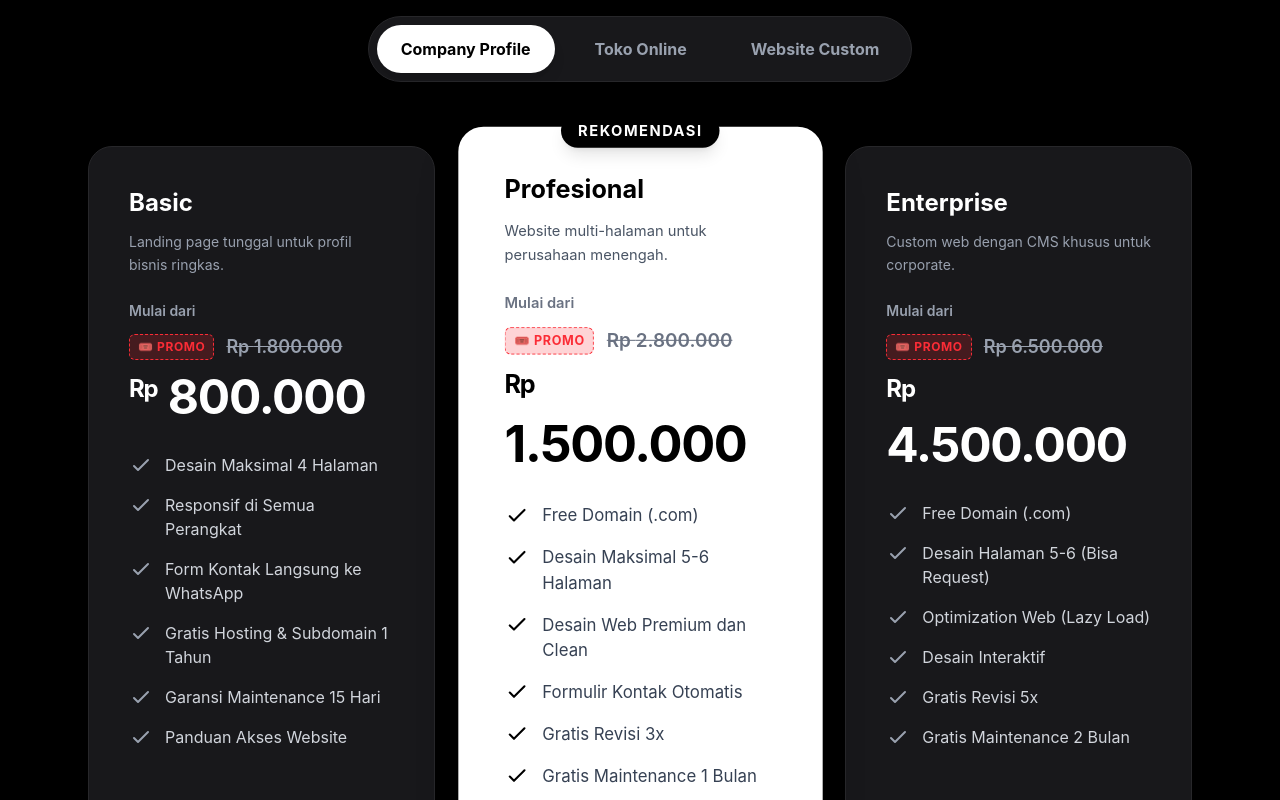
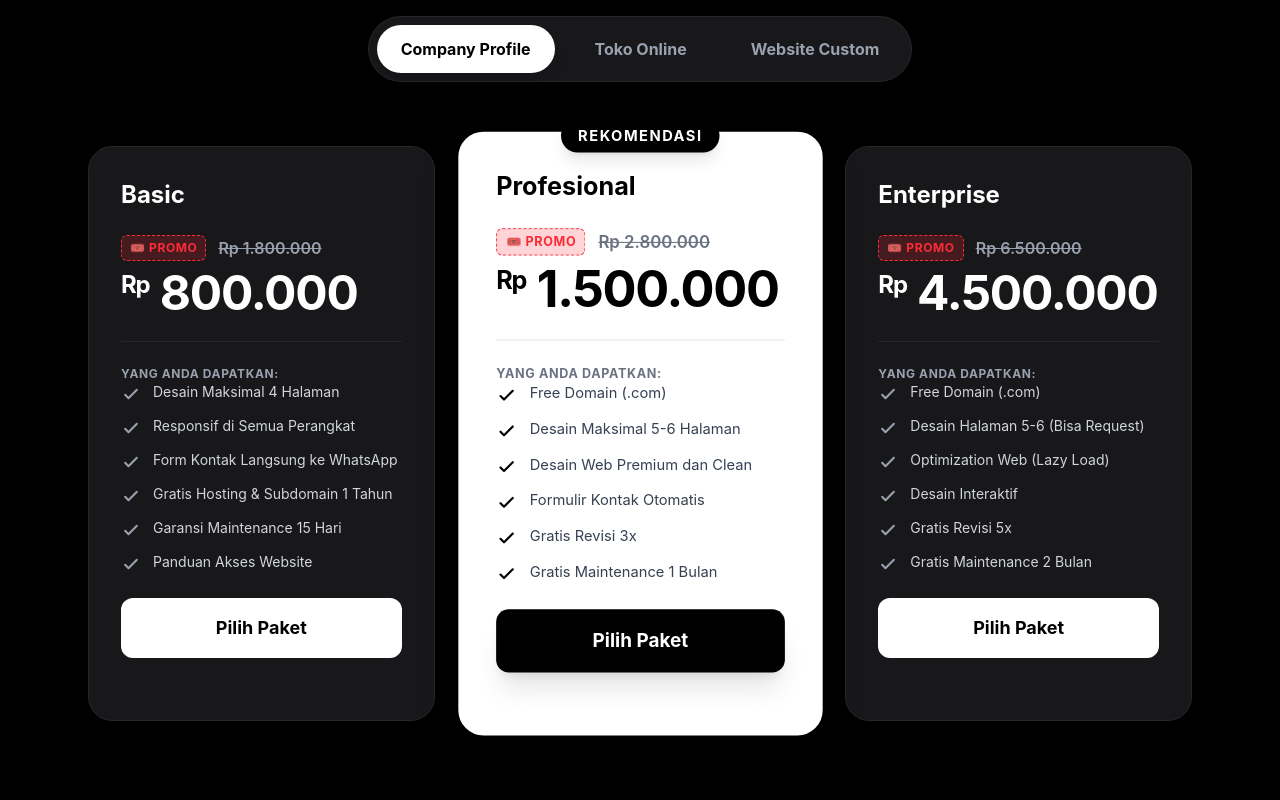
Before and after one commit to Sanzzyy/syzen-official-site, a React (Vite) app: page / in a window 1280 px wide. Shown: the part 3040-3840 px from the top of the page. Built offline with nearby package versions, Linux system fonts and the light colour scheme.

Commit message:
update layout pricing

```diff
--- a/src/components/Pricing.jsx
+++ b/src/components/Pricing.jsx
@@ -3,13 +3,13 @@ import { useState } from "react";
 export default function Pricing() {
   const [activeTab, setActiveTab] = useState("Company Profile");
 
+  // Data tetap sama persis seperti sebelumnya
   const pricingData = {
     "Company Profile": [
       {
         name: "Basic",
         originalPrice: "1.800.000",
         price: "800.000",
-        description: "Landing page tunggal untuk profil bisnis ringkas.",
         features: [
           "Desain Maksimal 4 Halaman",
           "Responsif di Semua Perangkat",
@@ -24,7 +24,6 @@ export default function Pricing() {
         name: "Profesional",
         originalPrice: "2.800.000",
         price: "1.500.000",
-        description: "Website multi-halaman untuk perusahaan menengah.",
         features: [
           "Free Domain (.com)",
           "Desain Maksimal 5-6 Halaman",
@@ -39,7 +38,6 @@ export default function Pricing() {
         name: "Enterprise",
         originalPrice: "6.500.000",
         price: "4.500.000",
-        description: "Custom web dengan CMS khusus untuk corporate.",
         features: [
           "Free Domain (.com)",
           "Desain Halaman 5-6 (Bisa Request)",
@@ -57,7 +55,6 @@ export default function Pricing() {
         name: "Starter Store",
         originalPrice: "3.800.000",
         price: "2.500.000",
-        description: "Katalog online simpel dengan checkout via WA.",
         features: [
           "Free Domain (.com)",
           "Responsif di Semua Perangkat",
@@ -73,7 +70,6 @@ export default function Pricing() {
         name: "Pro Store",
         originalPrice: "7.500.000",
         price: "5.000.000",
-        description: "Toko online otomatis dengan integrasi kurir & bayar.",
         features: [
           "Website Bisa di Kelola Sendiri",
           "Fitur Search dan Filter",
@@ -91,8 +87,6 @@ export default function Pricing() {
         name: "Custom Development",
         originalPrice: "15.000.000",
         price: "10.000.000",
-        description:
-          "Solusi website kompleks (Sistem Booking, Portal Berita, Web App Khusus).",
         features: [
           "Desain UI/UX Eksklusif",
           "Sistem Database ",
@@ -140,10 +134,10 @@ export default function Pricing() {
           ))}
         </div>
 
-        {/* Pricing Cards */}
+        {/* Pricing Cards Container */}
         <div
           key={activeTab}
-          className={`grid gap-8 items-center animate-fade-in-up mx-auto ${
+          className={`grid gap-6 md:gap-8 items-stretch animate-fade-in-up mx-auto ${
             pricingData[activeTab].length === 1
               ? "md:grid-cols-1 max-w-md"
               : pricingData[activeTab].length === 2
@@ -154,9 +148,10 @@ export default function Pricing() {
           {pricingData[activeTab].map((plan, index) => (
             <div
               key={index}
-              className={`relative flex flex-col h-full p-8 md:p-10 rounded-3xl transition-all duration-500 ${
+              // Padding dikurangi jadi p-6 md:p-8 biar card lebih padat dan gak kepanjangan
+              className={`relative flex flex-col p-6 md:p-8 rounded-3xl transition-all duration-500 ${
                 plan.isPopular
-                  ? "bg-white dark:bg-zinc-800 text-black dark:text-white shadow-2xl scale-100 md:scale-105 z-10 border-4 border-white dark:border-zinc-700"
+                  ? "bg-white dark:bg-zinc-800 text-black dark:text-white shadow-2xl z-10 border-4 border-white dark:border-zinc-700 md:scale-105"
                   : "bg-zinc-900 text-white border border-zinc-800 hover:border-zinc-700"
               }`}
             >
@@ -166,10 +161,11 @@ export default function Pricing() {
                 </div>
               )}
 
-              <div className="mb-6">
-                <h3 className="text-2xl font-bold mb-3">{plan.name}</h3>
+              {/* 1. Header (Judul & Deskripsi) */}
+              <div className="mb-4 flex-shrink-0">
+                <h3 className="text-2xl font-bold mb-2">{plan.name}</h3>
                 <p
-                  className={`text-sm leading-relaxed min-h-[40px] ${
+                  className={`text-sm leading-relaxed ${
                     plan.isPopular
                       ? "text-gray-600 dark:text-gray-300"
                       : "text-gray-400"
@@ -179,25 +175,14 @@ export default function Pricing() {
                 </p>
               </div>
 
-              {/* Tampilan Harga & Kupon yang Jauh Lebih Jelas */}
-              <div className="mb-8 flex flex-col">
-                <span
-                  className={`text-sm font-semibold mb-3 ${
-                    plan.isPopular
-                      ? "text-gray-500 dark:text-gray-400"
-                      : "text-gray-400"
-                  }`}
-                >
-                  Mulai dari
-                </span>
-
-                {/* Kotak Kupon & Harga Coret */}
-                <div className="flex flex-wrap items-center gap-3 mb-2">
-                  <div className="bg-red-500/20 border border-dashed border-red-500 text-red-500 px-2 py-1 rounded-md text-xs font-bold tracking-wider">
+              {/* 2. Harga & Kupon */}
+              <div className="mb-6 flex flex-col flex-shrink-0">
+                <div className="flex flex-wrap items-center gap-3 mb-1">
+                  <div className="bg-red-500/20 border border-dashed border-red-500 text-red-500 px-2 py-1 rounded-md text-[10px] sm:text-xs font-bold tracking-wider">
                     🎟️ PROMO
                   </div>
                   <span
-                    className={`text-lg font-semibold line-through ${
+                    className={`text-sm md:text-base font-semibold line-through ${
                       plan.isPopular
                         ? "text-gray-500 dark:text-gray-400"
                         : "text-gray-400"
@@ -212,11 +197,23 @@ export default function Pricing() {
                 </div>
               </div>
 
-              <ul className="space-y-4 mb-10 flex-grow">
+              {/* Garis Pemisah (Divider) */}
+              <div
+                className={`w-full h-px mb-6 ${plan.isPopular ? "bg-gray-200 dark:bg-zinc-700" : "bg-zinc-800"}`}
+              ></div>
+
+              {/* 4. Fitur-fitur (Ditaruh di bawah tombol) */}
+              <div className="flex-grow">
+                <span
+                  className={`text-xs font-bold uppercase tracking-wider block ${plan.isPopular ? "text-gray-500" : "text-gray-400"}`}
+                >
+                  Yang Anda Dapatkan:
+                </span>
+                <ul className="space-y-3 mb-6">
                   {plan.features.map((f) => (
                     <li key={f} className="flex items-start gap-3">
                       <svg
-                      className={`w-6 h-6 shrink-0 ${
+                        className={`w-5 h-5 shrink-0 mt-0.5 ${
                           plan.isPopular
                             ? "text-black dark:text-white"
                             : "text-gray-400"
@@ -224,7 +221,7 @@ export default function Pricing() {
                         fill="none"
                         viewBox="0 0 24 24"
                         stroke="currentColor"
-                      strokeWidth="2"
+                        strokeWidth="2.5"
                       >
                         <path
                           strokeLinecap="round"
@@ -233,7 +230,7 @@ export default function Pricing() {
                         />
                       </svg>
                       <span
-                      className={`text-sm md:text-base ${
+                        className={`text-sm ${
                           plan.isPopular
                             ? "text-gray-700 dark:text-gray-200"
                             : "text-gray-300"
@@ -244,12 +241,12 @@ export default function Pricing() {
                     </li>
                   ))}
                 </ul>
-
+                {/* 3. TOMBOL DIPINDAH KE ATAS (Sesuai gaya Claude) */}
                 <a
                   href={`https://wa.me/6282279773535?text=Halo%20Kak%20Sajid,%20saya%20tertarik%20dengan%20Promo%20Jasa%20Pembuatan%20*${activeTab}%20-%20Paket%20${plan.name}*.%20Bisa%20minta%20info%20lebih%20lanjut?`}
                   target="_blank"
                   rel="noopener noreferrer"
-                className={`block text-center py-4 rounded-xl font-bold text-lg transition-all transform hover:-translate-y-1 mt-auto ${
+                  className={`block w-full text-center py-3 md:py-4 rounded-xl font-bold text-base md:text-lg transition-all transform hover:-translate-y-1 flex-shrink-0 mb-6 ${
                     plan.isPopular
                       ? "bg-black dark:bg-white text-white dark:text-black hover:bg-gray-800 dark:hover:bg-gray-200 shadow-xl"
                       : "bg-white text-black hover:bg-gray-200"
@@ -258,6 +255,7 @@ export default function Pricing() {
                   Pilih Paket
                 </a>
               </div>
+            </div>
           ))}
         </div>
       </div>
```
Lines whose indentation alone changed are shown as unchanged.
